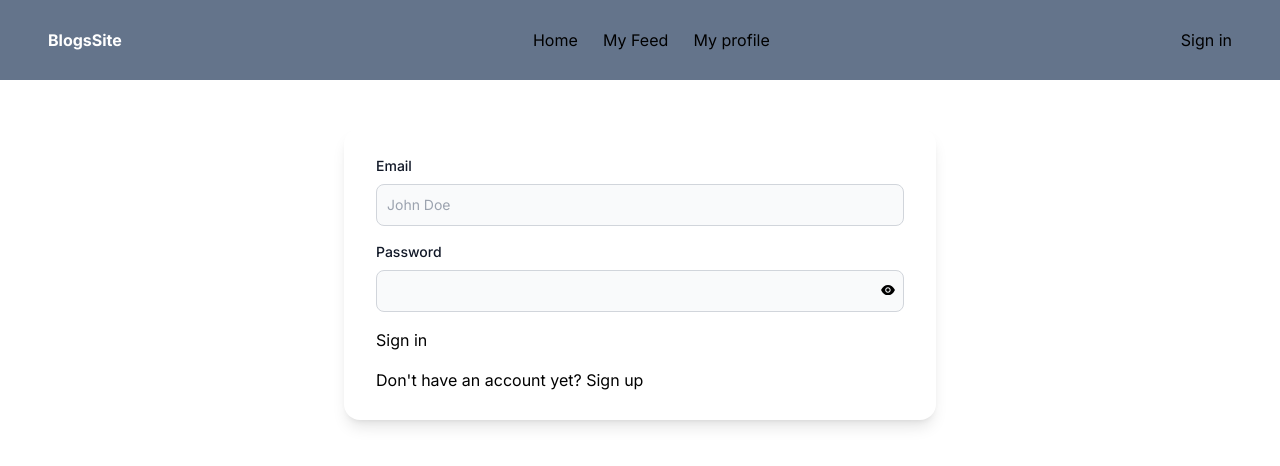
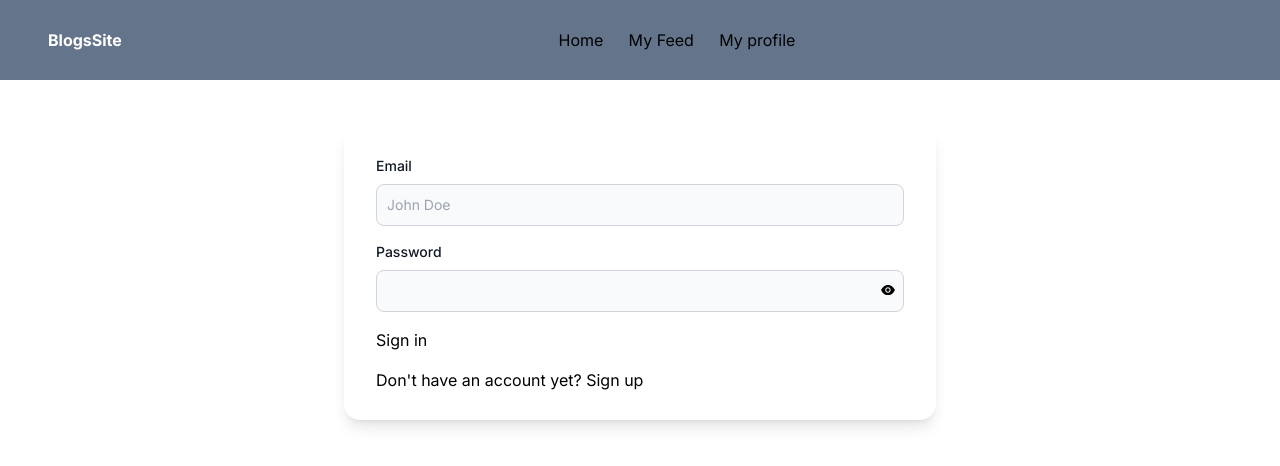
Before and after one commit to MainaMary/nextjs-app, a Next.js app: page /auth/signin in a window 1280 px wide. Shown: the top 466 px of the page. Built offline with nearby package versions, Linux system fonts and the light colour scheme; no server answers.

Commit message:
get user details from local storage

```diff
--- a/src/components/Navbar.tsx
+++ b/src/components/Navbar.tsx
@@ -2,7 +2,8 @@
 import { useEffect, useState } from "react";
 import Link from "next/link";
 
-import { userDetailsKey, initialUserState } from "@/redux/features/usersSlice";
+import { AuthTypes } from "@/redux/features/usersSlice";
+import { useAppSelector } from "@/redux/hooks";
 import { User } from "@/model/types";
 
 const navLinks = [
@@ -23,10 +24,29 @@ const navLinks = [
   },
 ];
 export default function NavBar() {
-  const [currentUser, setCurrentUser] = useState(initialUserState);
+  const [currentUser, setCurrentUser] = useState(
+    {
+
+        id: '',
+        email:'',
+        password: '',
+        __v: 0,
+    }
+
+  );
   useEffect(() => {
-    setCurrentUser(localStorage.getItem(userDetailsKey) as unknown as User);
-  }, [currentUser]);
+    // Use localStorage to retrieve the user data and set the currentUser state.
+    const storedUser = localStorage.getItem('user');
+    const parsedUser = storedUser ? JSON.parse(storedUser) : null;
+    setCurrentUser(parsedUser ?? {
+      _id: '',
+      email: '',
+      password: '',
+      __v: 0,
+    });
+  }, [])
+
+
 
   return (
     <nav className=" top-0 left-0fixed flex w-full h-20 items-center px-12 bg-slate-500 justify-between">
@@ -41,18 +61,16 @@ export default function NavBar() {
         ))}
       </ul>
       <div>
-      <Link href={"/auth/signin"}>
-            <button>Sign in</button>
-          </Link>
-        {/* {Object?.keys(currentUser).length > 0 ? (
+
+        {currentUser ? (
           <div>
-            <p className="text-color-400">{currentUser.name}</p>
+            <p className="text-color-400">{currentUser.email}</p>
           </div>
         ) : (
           <Link href={"/auth/signin"}>
             <button>Sign in</button>
           </Link>
-        )} */}
+        )}
       </div>
     </nav>
   );
```
